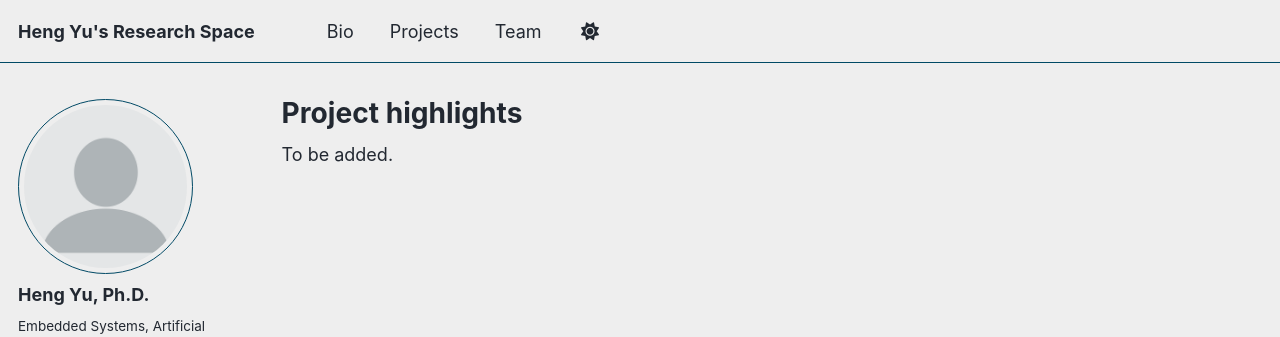
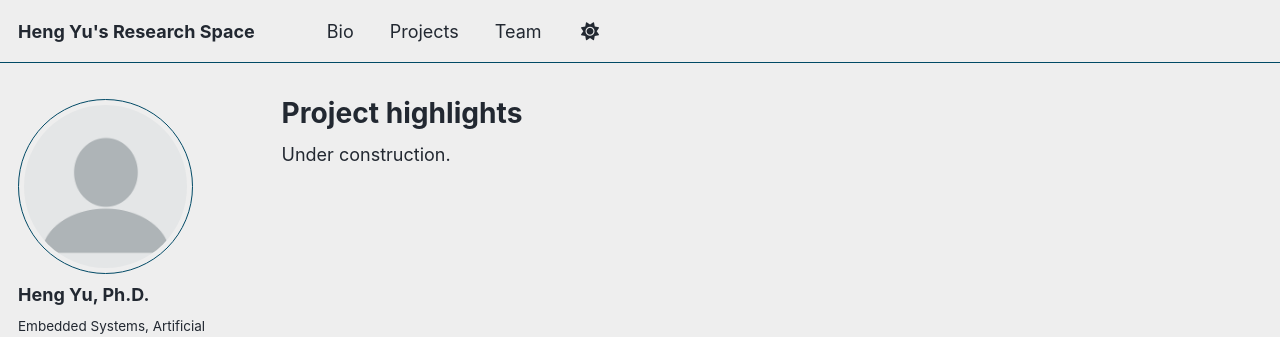
Before and after one commit to eleyuheng/eleyuheng.github.io, a Jekyll site: the page built from _pages/projects.md, in a window 1280 px wide. Shown: the top 337 px of the page. Built offline with Jekyll 4.4.1, drawn with Linux system fonts in a browser that asks for light colours; some web fonts are replaced; a script that is not in the unit is left out.

Commit message:
Update projects.md

```diff
--- a/_pages/projects.md
+++ b/_pages/projects.md
@@ -5,4 +5,4 @@ author_profile: true
 ---
 
 
-To be added.
+Under construction.
```
